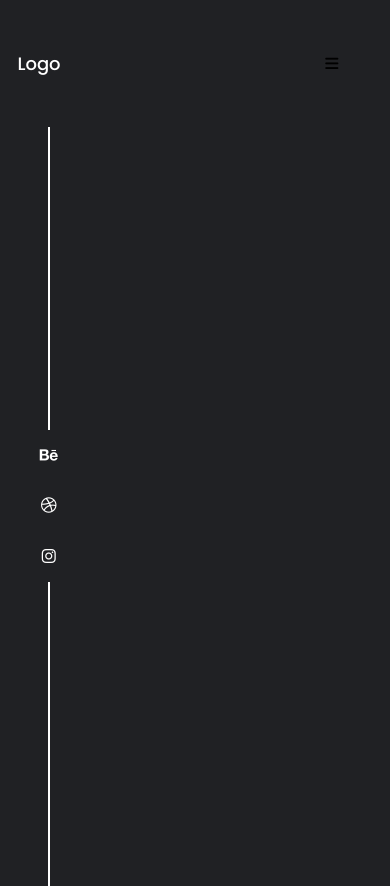
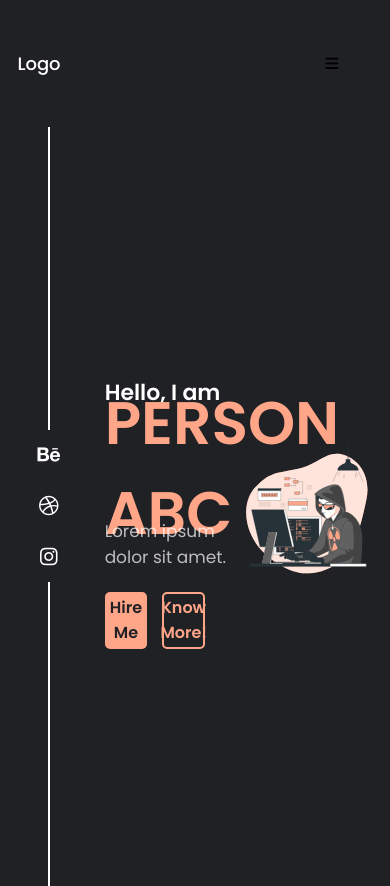
Before and after one commit to HimanshuAggarwal1404/2022B5A30848, a React (Vite) app: page / in a window 390 px wide. Shown: the top 886 px of the page. Built offline with nearby package versions, Linux system fonts and the light colour scheme.

Commit message:
made secftion 1
responsiveness left

```diff
--- a/src/Pages/Home.jsx
+++ b/src/Pages/Home.jsx
@@ -1,26 +1,58 @@
-import React from 'react'
-import styles from "../Styles/Home.module.scss"
-import Header from '../Components/Header'
+import React, {useState} from "react";
+import styles from "../Styles/Home.module.scss";
+import Header from "../Components/Header";
+import Hacker from "../assets/Hacker-bro 1.svg"
 const Home = () => {
+  const [isHovering1, setIsHovering1] = useState(false);
+const [isHovering2, setIsHovering2] = useState(false);
+const changeHover1 = () => {
+  setIsHovering1(!isHovering1);
+}
+const changeHover2 = () => {
+  setIsHovering2(!isHovering2);
+}
   return (
     <>
       <div className={styles.mainWrapper}>
-<Header/>
+        <Header />
         <div className={styles.section1}>
           <div className={styles.socialMedia}>
-    <div className={styles.verticalLine}><div className={styles.line}></div></div>
+            <div className={styles.verticalLine}>
+              <div className={styles.line}></div>
+            </div>
             <div className={styles.handles}>
-      <div><i class="fa-brands fa-behance"></i></div>
-      <div><i class="fa-brands fa-dribbble"></i></div>
-      <div><i class="fa-brands fa-instagram"></i></div>
+              <div>
+                <i class="fa-brands fa-behance"></i>
               </div>
-    <div className={styles.verticalLine}><div className={styles.line}></div></div>
+              <div>
+                <i class="fa-brands fa-dribbble"></i>
               </div>
-  <div className={styles.mainTitle}></div>
+              <div>
+                <i class="fa-brands fa-instagram"></i>
+              </div>
+            </div>
+            <div className={styles.verticalLine}>
+              <div className={styles.line}></div>
+            </div>
+          </div>
+          <div className={styles.mainTitle}>
+            <div className={styles.mainTitleText}>
+              <div className={styles.titleSec1}>Hello, I am</div>
+              <div className={styles.titleSec2}>PERSON ABC</div>
+              <div className={styles.titleSec3}>
+                Lorem ipsum dolor sit amet.
+              </div>
+              <div className={styles.titleSec4}>
+                <button className={styles.titleSec4But} style={{backgroundColor:isHovering1?"#202124":"#FFA588", color:isHovering1?"#FFA588":"#202124"}} onMouseOver={changeHover1} onMouseLeave={changeHover1}>Hire Me</button>
+                <button className={styles.titleSec4But} style={{backgroundColor:isHovering2?"#FFA588":"#202124", color:isHovering2?"#202124":"#FFA588"}} onMouseOver={changeHover2} onMouseLeave={changeHover2}>Know More!</button>
+              </div>
+            </div>
+            <div className={styles.mainTitleImg}><img src={Hacker} alt="hacker" /></div>
+          </div>
         </div>
       </div>
     </>
-  )
-}
+  );
+};
 
-export default Home
+export default Home;
--- a/src/Styles/Header.module.scss
+++ b/src/Styles/Header.module.scss
@@ -118,7 +118,6 @@ header {
                 transition: 0.2s ease-in-out;
                 &:hover {
                     cursor: pointer;
-                    color: rgba(255, 255, 255, 0.699);
                 }
 
                 // background-color: rebeccapurple;
--- a/src/Styles/Home.module.scss
+++ b/src/Styles/Home.module.scss
@@ -28,7 +28,8 @@
                 display: flex;
                 justify-content: center;
                 align-items: center;
-                .line{
+
+                .line {
                     height: 100%;
                     background-color: white;
                     width: 2px;
@@ -43,10 +44,15 @@
                 flex-direction: column;
                 justify-content: space-around;
                 align-items: center;
-                div{
+
+                div {
                     color: white;
                     transition: 0.3s ease-in-out;
-                    &:hover{
+                    i{
+                        font-size: 20px;
+                    }
+
+                    &:hover {
                         cursor: pointer;
                         color: rgba(255, 255, 255, 0.548);
                     }
@@ -57,7 +63,108 @@
         .mainTitle {
             height: 100%;
             width: 75%;
-            // background-color: green;
+            display: flex;
+            flex-direction: row;
+            justify-content: center;
+            align-items: center;
+            // border: 2px solid red;
+
+            .mainTitleText {
+                height: 100%;
+                width: 50%;
+                // border: 2px solid yellow;
+                display: flex;
+                flex-direction: column;
+                padding-left: 2vh;
+                align-items: flex-start;
+                justify-content: center;
+
+                .titleSec1 {
+                    height: 10%;
+                    display: flex;
+                    justify-content: flex-start;
+                    align-items: center;
+                    width: 100%;
+                    color: #FFF;
+                    font-family: "Poppins";
+                    font-size: 22px;
+                    font-style: normal;
+                    font-weight: 600;
+                    line-height: normal;
+                }
+
+                .titleSec2 {
+                    height: 10%;
+                    display: flex;
+                    justify-content: flex-start;
+                    align-items: center;
+                    width: 100%;
+                    color: #FFA588;
+                    text-transform: uppercase;
+                    font-family: "Poppins";
+                    font-size: 60px;
+                    font-style: normal;
+                    font-weight: 600;
+                    line-height: normal;
+                }
+
+                .titleSec3 {
+                    color: rgba(255, 255, 255, 0.70);
+                    font-family: 'Poppins';
+                    font-size: 17px;
+                    font-style: normal;
+                    font-weight: 400;
+                    line-height: normal;
+                    height: 10%;
+                    display: flex;
+                    justify-content: flex-start;
+                    align-items: center;
+                    width: 100%;
+                }
+                .titleSec4{
+                    display: flex;
+                    flex-direction: row;
+                    justify-content: flex-start;
+                    align-items: center;
+                    height: 10%;
+                    width: 100%;
+                    font-family: "Poppins";
+                    .titleSec4But{
+                        width: 33%;
+                        height: 75%;
+                        display: flex;
+                        justify-content: center;
+                        align-items: center;
+                        font-family: "Poppins";
+                        font-size: 16px;
+                        margin-right: 15px;
+                        border-radius: 5px;
+                        font-weight: 600;
+                        border: #FFA588 2px solid;
+                        transition: 0.3s ease-in-out;
+                        &:hover{
+                            cursor: pointer;
+                        }
+
+
+                    }
+
+                }
+
+            }
+
+            .mainTitleImg {
+                height: 100%;
+                width: 50%;
+                display: flex;
+                justify-content: center;
+                align-items: center;
+                img{
+                    height: 100%;
+                    width: 100%;
+                    object-fit: contain;
+                }
+            }
         }
     }
 }
--- a/src/global.css
+++ b/src/global.css
@@ -1,9 +1,14 @@
 @import url('https://fonts.googleapis.com/css2?family=Poppins:ital,wght@0,100;0,200;0,300;0,400;0,500;0,600;0,700;0,800;0,900;1,100;1,200;1,300;1,400;1,500;1,600;1,700;1,800;1,900&display=swap');
 html{
   overflow-x: hidden;
+  -ms-overflow-style: none;
+  scrollbar-width: none;
 }
 *{
   padding: 0;
   margin: 0;
   box-sizing: border-box;
 }
+::-webkit-scrollbar {
+  display: none;
+}
```
Also changed, not shown: src/assets/Hacker-bro 1.svg (added). Lines whose indentation alone changed are shown as unchanged.
